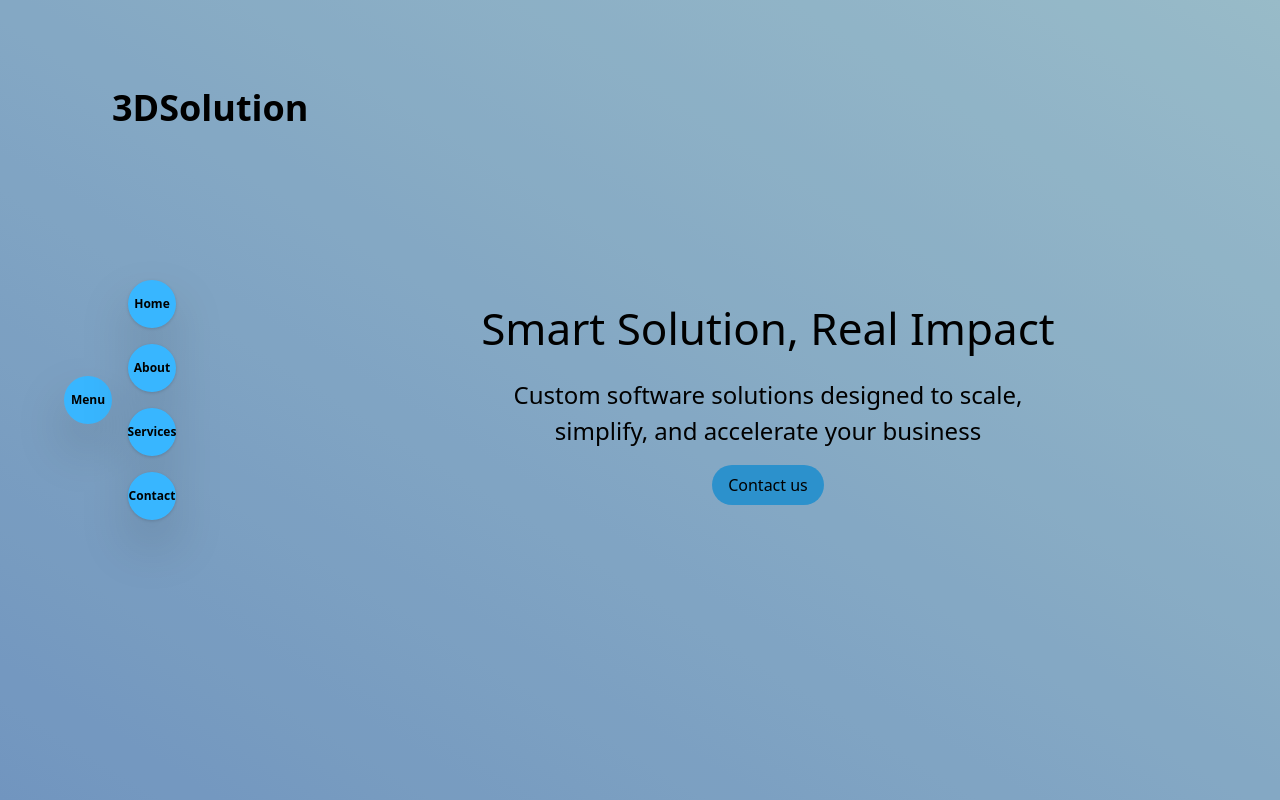
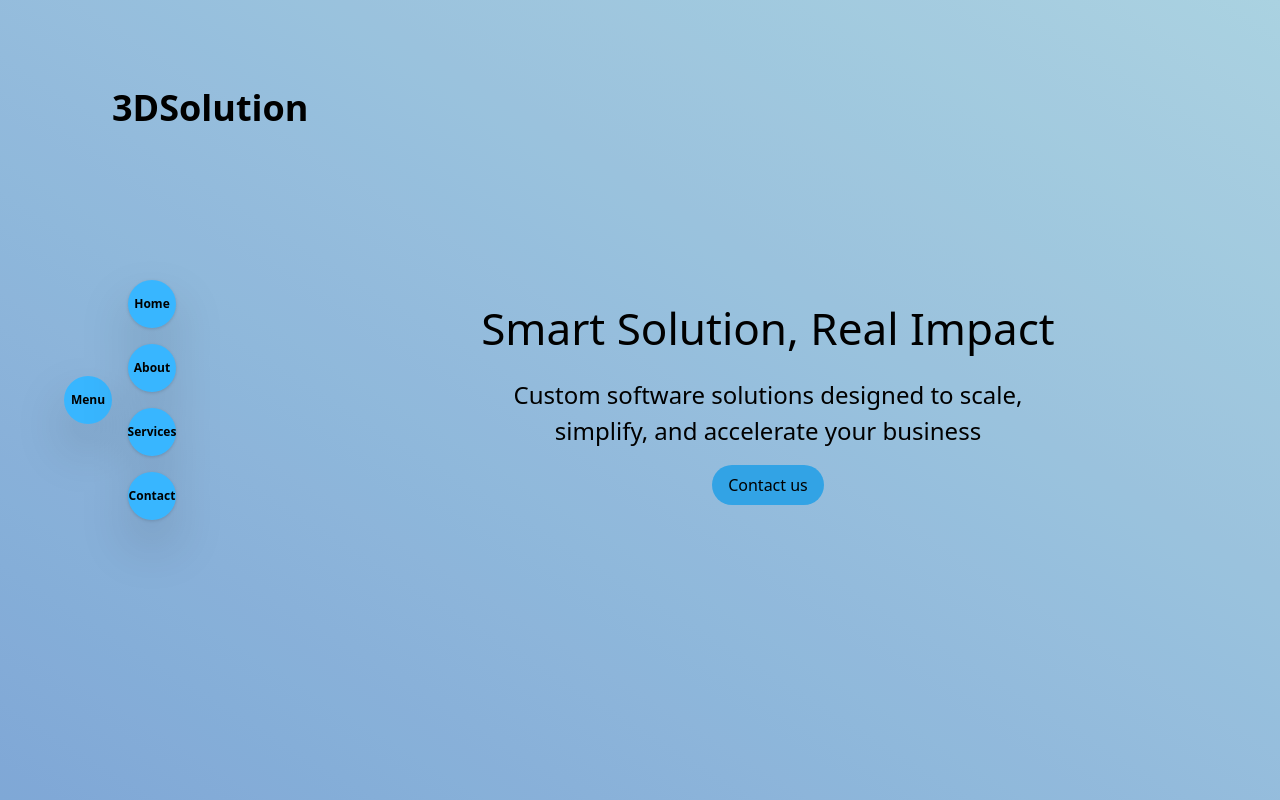
Before and after one commit to galaxiaX/3d-solution-portfolio, a Next.js app: page / in a window 1280 px wide. Both pictures are taken after a click on the button "Menu". Built offline with nearby package versions, Linux system fonts and the light colour scheme.

Commit message:
Update Nav component styles for improved menu button and transition effects

```diff
--- a/src/app/page.tsx
+++ b/src/app/page.tsx
@@ -259,18 +259,18 @@ const Nav = ({
     <>
       <button
         onClick={onClick}
-        className='fixed top-1/2 left-[5%] z-10 flex h-12 w-12 -translate-y-1/2 items-center justify-center rounded-full bg-[#38b6ff] text-xs font-semibold drop-shadow-2xl'
+        className='fixed top-1/2 left-[5%] z-10 flex h-12 w-12 -translate-y-1/2 cursor-pointer items-center justify-center rounded-full bg-[#38b6ff] text-xs font-semibold drop-shadow-2xl'
       >
         Menu
       </button>
 
       <div
         onClick={onClick}
-        className={`absolute z-[1] h-full w-full cursor-default bg-black ${showMenu ? 'opacity-20' : 'pointer-events-none opacity-0'} transition-all duration-500`}
+        className={`absolute z-[1] h-full w-full cursor-default bg-black ${showMenu ? 'opacity-10' : 'pointer-events-none opacity-0'} transition-all duration-500`}
       />
 
       <nav
-        className={`fixed top-1/2 left-[10%] z-10 flex -translate-y-1/2 flex-col gap-4 drop-shadow-2xl ${showMenu ? 'translate-x-0' : 'pointer-events-none -translate-x-[120%] scale-0 opacity-0'} transition-all duration-500`}
+        className={`fixed top-1/2 left-[10%] z-10 flex -translate-y-1/2 flex-col gap-4 drop-shadow-2xl ${showMenu ? 'translate-x-0' : 'pointer-events-none -translate-x-[120%] scale-[0.25] opacity-0'} transition-all duration-300`}
       >
         {menuList.map((menu, index) => (
           <Link
```
